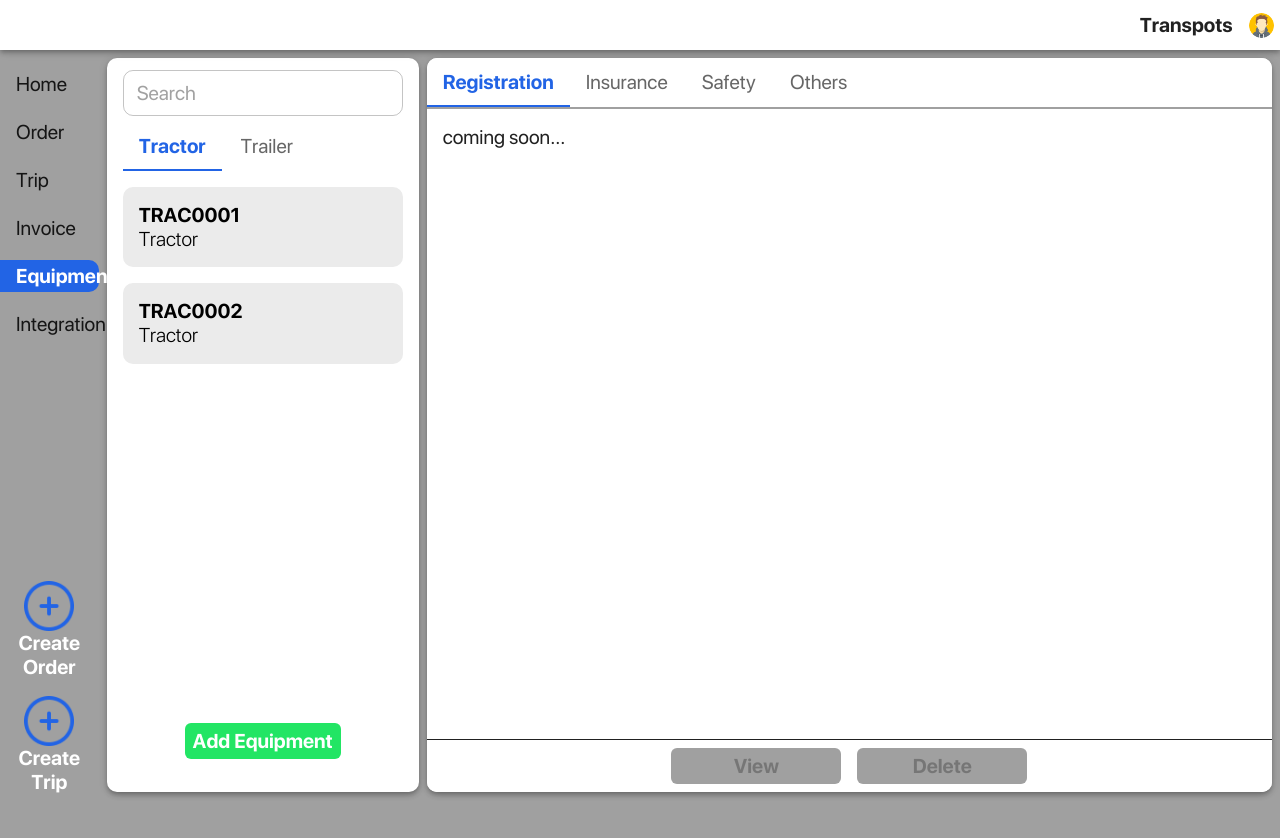
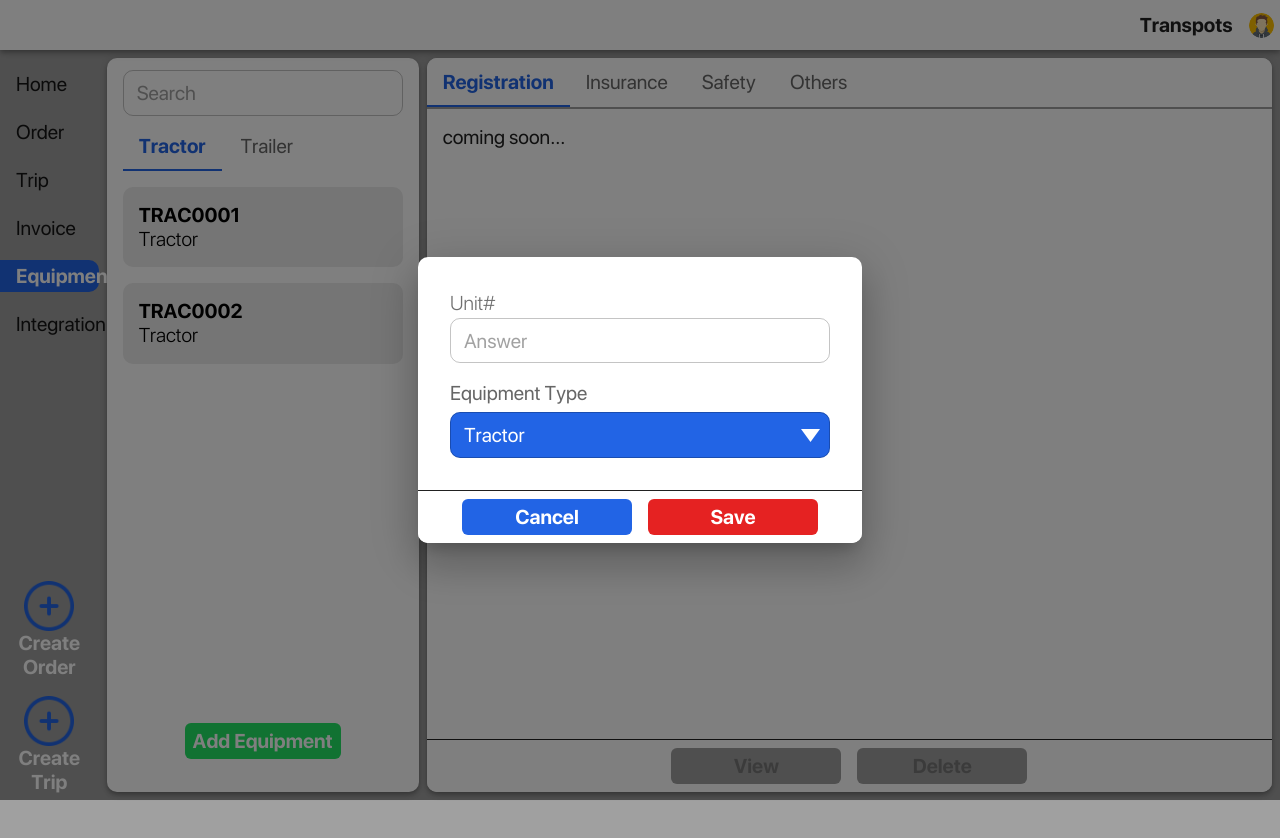
Before and after one commit to deluxanMD/transpots, a React (Create React App) app: page /equipment in a window 1280 px wide. Both pictures are taken after a click on the button "Add Equipment". Shown: the top 838 px of the page. Built offline with nearby package versions, Linux system fonts and the light colour scheme.

Commit message:
Add equipment dialog

```diff
--- a/src/components/select-field/select-field.component.tsx
+++ b/src/components/select-field/select-field.component.tsx
@@ -20,6 +20,7 @@ const SelectField = ({
   hideLabel = false,
   value,
   onChange,
+  fullWidth,
   ...rest
 }: SelectDriverProps) => {
   const theme = useTheme()
@@ -27,7 +28,7 @@ const SelectField = ({
   return (
     <Stack direction="row" alignItems="center" spacing={2}>
       {!hideLabel && <Typography sx={{ fontWeight: 300 }}>{label}</Typography>}
-      <FormControl>
+      <FormControl sx={{ width: fullWidth ? '100%' : 'auto' }}>
         <DriverSelect
           labelId="select-field"
           id="select-field"
--- /dev/null
+++ b/src/pages/equipment/equipment-add-dialog/equipment-add-dialog.component.tsx
@@ -0,0 +1,67 @@
+import {
+  Dialog,
+  InputLabel,
+  Stack,
+  useMediaQuery,
+  useTheme,
+} from '@mui/material'
+import React from 'react'
+import TextInputField from '../../../components/fields/text-input-field/text-input-field.component'
+import SelectField from '../../../components/select-field/select-field.component'
+import ActionButtons from '../../../components/action-buttons/action-buttons.component'
+
+type Props = {
+  open: boolean
+  handleClose: () => void
+}
+
+const EquipmentAddDialog = ({ open, handleClose }: Props) => {
+  const theme = useTheme()
+  const fullScreen = useMediaQuery(theme.breakpoints.down('md'))
+
+  const handleCancel = () => {
+    handleClose()
+  }
+
+  const handleSave = () => {
+    handleClose()
+  }
+
+  return (
+    <Dialog
+      fullScreen={fullScreen}
+      open={open}
+      onClose={handleClose}
+      fullWidth
+      maxWidth="xs"
+    >
+      <Stack spacing={2} p={4}>
+        <TextInputField label="Unit#" size="small" />
+        <InputLabel>Equipment Type</InputLabel>
+        <SelectField
+          options={['Tractor', 'Trailer']}
+          defaultValue={'Tractor'}
+          size="small"
+          sx={{
+            marginLeft: '-16px',
+            marginTop: '-12px',
+            color: 'common.white',
+          }}
+          fullWidth
+        />
+      </Stack>
+      <ActionButtons
+        firstBtnProps={{
+          title: 'Cancel',
+          onClick: handleCancel,
+        }}
+        secondBtnProps={{
+          title: 'Save',
+          onClick: handleSave,
+        }}
+      />
+    </Dialog>
+  )
+}
+
+export default EquipmentAddDialog
--- a/src/pages/equipment/equipment-selection/equipment-add-button/equipment-add-button.component.tsx
+++ b/src/pages/equipment/equipment-selection/equipment-add-button/equipment-add-button.component.tsx
@@ -1,16 +1,24 @@
 import { useTheme } from '@mui/material'
-import React from 'react'
+import React, { useState } from 'react'
 import {
   AddEquipmentBtn,
   AddEquipmentBtnContainer,
 } from './equipment-add-button.styles'
+import EquipmentAddDialog from '../../equipment-add-dialog/equipment-add-dialog.component'
 
 const EquipmentAddButton = () => {
   const theme = useTheme()
+  const [addDialogOpen, setAddDialogOpen] = useState(false)
 
   return (
     <AddEquipmentBtnContainer>
-      <AddEquipmentBtn theme={theme}>Add Equipment</AddEquipmentBtn>
+      <AddEquipmentBtn theme={theme} onClick={() => setAddDialogOpen(true)}>
+        Add Equipment
+      </AddEquipmentBtn>
+      <EquipmentAddDialog
+        open={addDialogOpen}
+        handleClose={() => setAddDialogOpen(false)}
+      />
     </AddEquipmentBtnContainer>
   )
 }
--- a/src/pages/equipment/equipment-selection/equipment-selection.component.tsx
+++ b/src/pages/equipment/equipment-selection/equipment-selection.component.tsx
@@ -18,6 +18,7 @@ const EquipmentSelection = () => {
   }
 
   return (
+    <>
       <BasicTabsWithSearch
         tabs={equipmentTabs}
         value={tabsValue}
@@ -42,6 +43,7 @@ const EquipmentSelection = () => {
           </Stack>
         </TabPanel>
       </BasicTabsWithSearch>
+    </>
   )
 }
 
```
Lines whose indentation alone changed are shown as unchanged.
